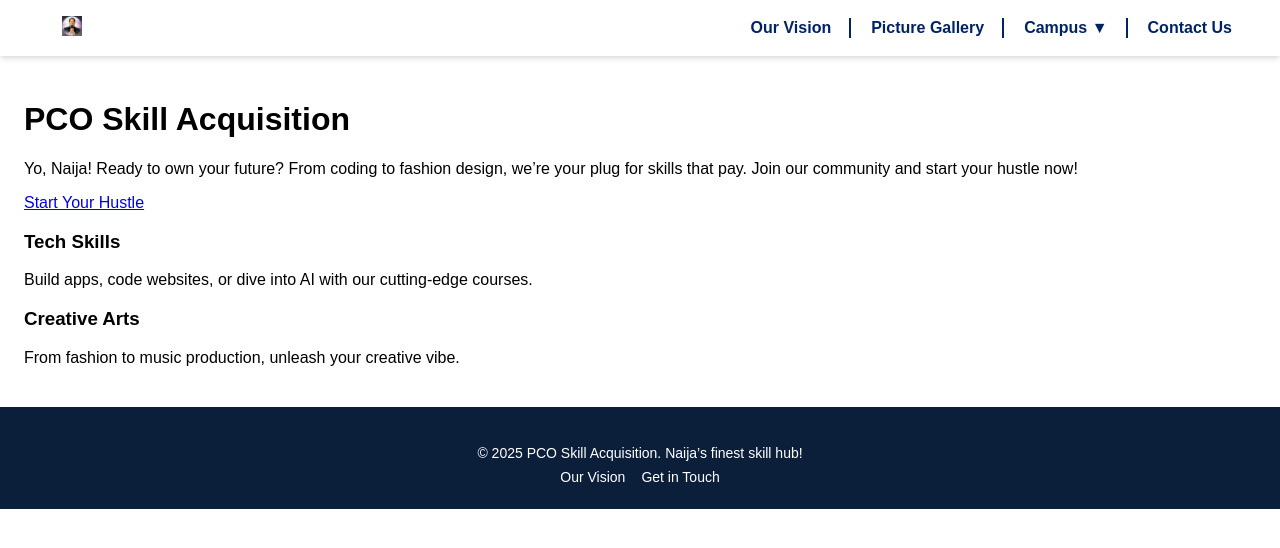
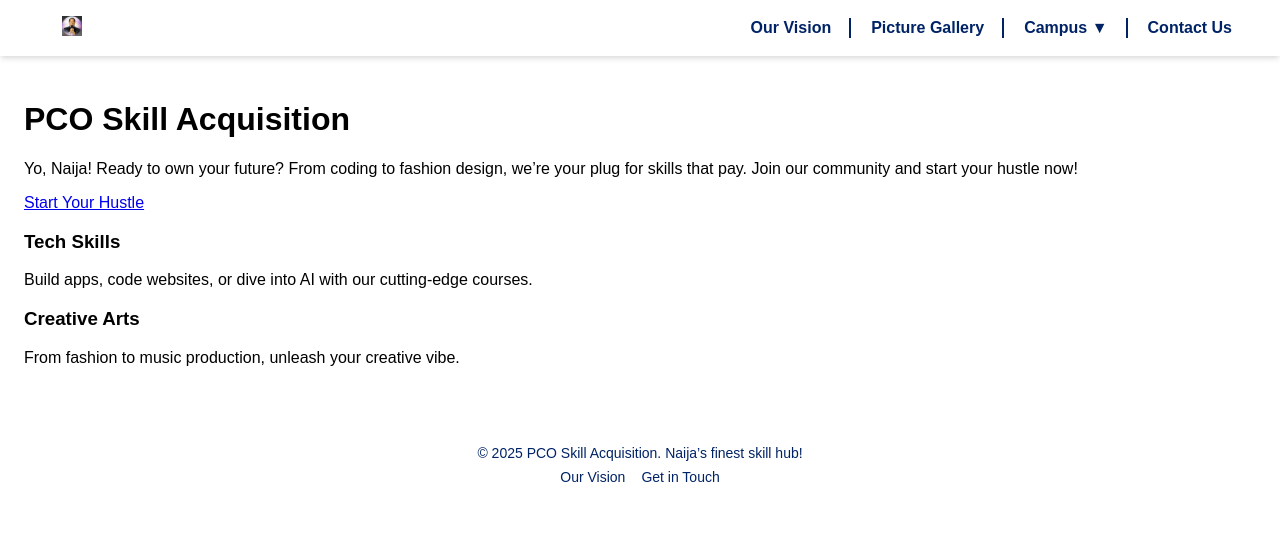
Before and after one commit to pco-skill-acquisition/pcoskillacquisition, a Next.js app: page / in a window 1280 px wide. Shown: the top 548 px of the page. Built offline with nearby package versions, Linux system fonts and the light colour scheme; a web font is replaced by a local one.

Commit message:
Update layout.tsx to use Navbar with white background and dark text, include Gilroy font

```diff
--- a/app/layout.tsx
+++ b/app/layout.tsx
@@ -20,11 +20,11 @@ export default function RootLayout({
       <body>
         <Navbar />
         <main className="container">{children}</main>
-        <footer style={{ backgroundColor: '#0B1F3A', color: '#FFFFFF', padding: '1.5rem', textAlign: 'center', fontSize: '0.875rem' }}>
+        <footer style={{ backgroundColor: '#FFFFFF', color: '#002366', padding: '1.5rem', textAlign: 'center', fontSize: '0.875rem' }}>
           <p style={{ marginBottom: '0.5rem' }}>© 2025 PCO Skill Acquisition. Naija’s finest skill hub!</p>
           <div style={{ display: 'flex', justifyContent: 'center', gap: '1rem' }}>
-            <a href="/our-vision" style={{ color: '#FFFFFF', textDecoration: 'none', transition: 'color 0.2s ease' }}>Our Vision</a>
-            <a href="/contact-us" style={{ color: '#FFFFFF', textDecoration: 'none', transition: 'color 0.2s ease' }}>Get in Touch</a>
+            <a href="/our-vision" style={{ color: '#002366', textDecoration: 'none', transition: 'color 0.2s ease' }}>Our Vision</a>
+            <a href="/contact-us" style={{ color: '#002366', textDecoration: 'none', transition: 'color 0.2s ease' }}>Get in Touch</a>
           </div>
         </footer>
       </body>
```
